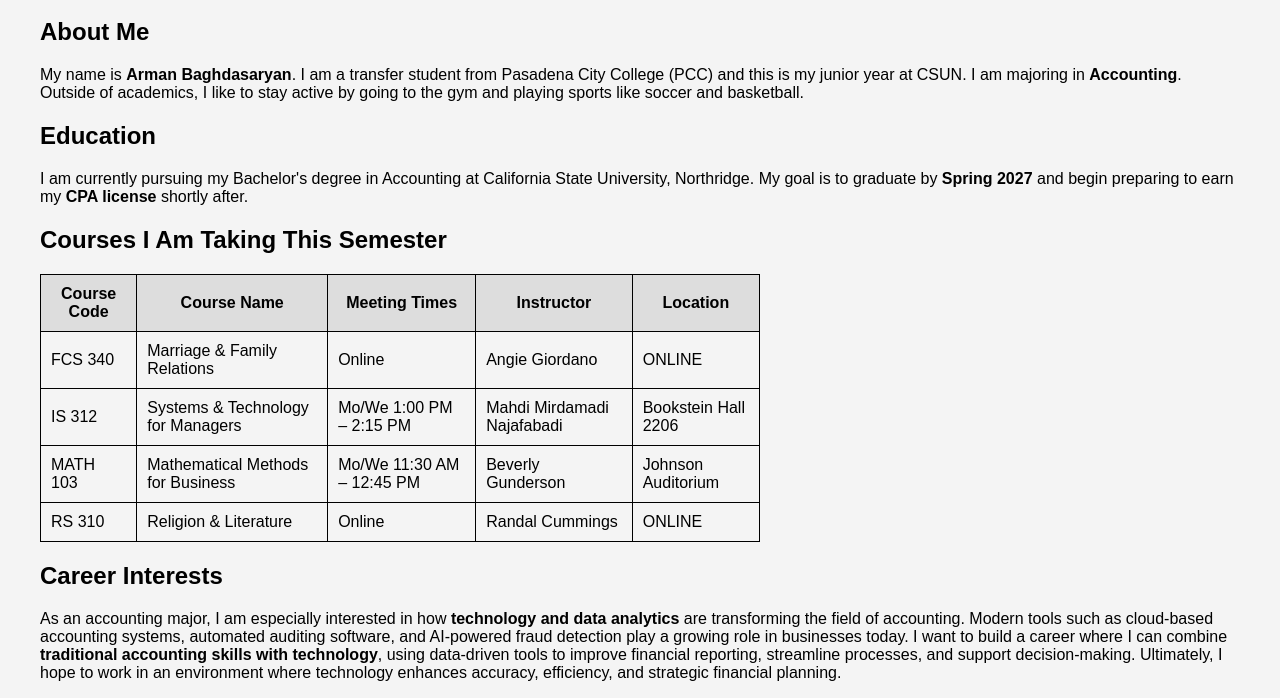
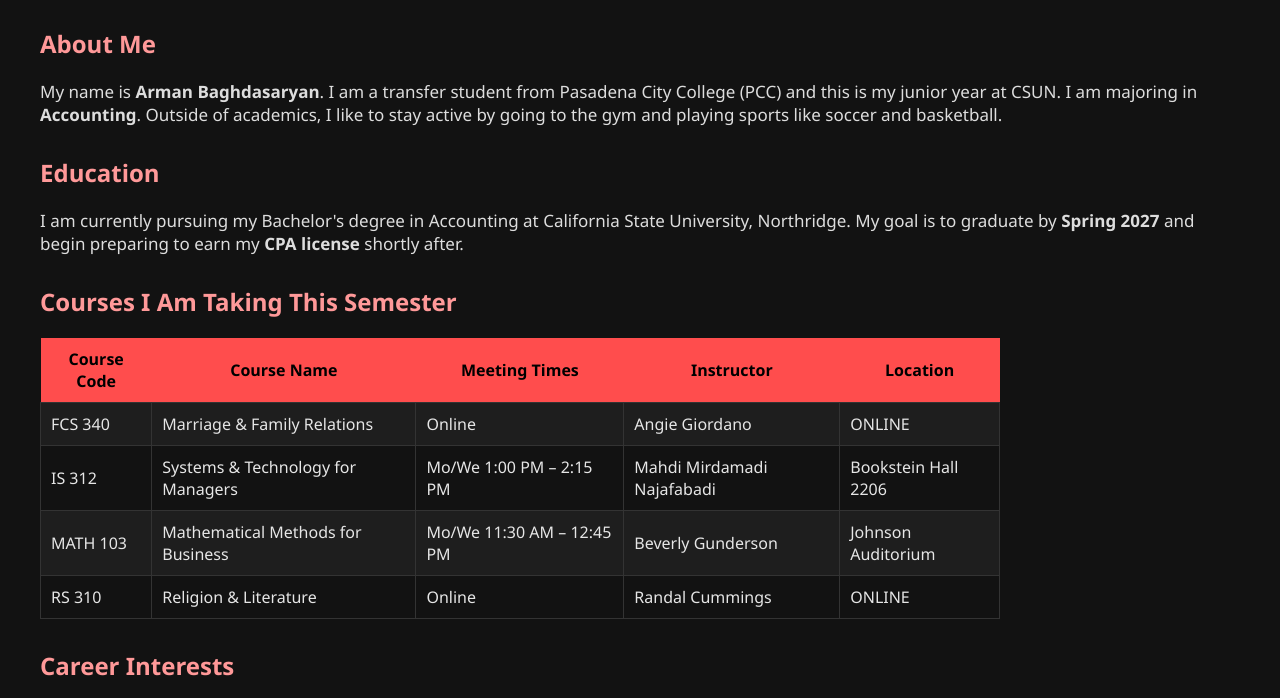
Before and after one commit to armscodes/ab913609, a plain HTML site: page index.html in a window 1280 px wide. Shown: the part 138-836 px from the top of the page. Drawn offline with Linux system fonts and the light colour scheme.

Commit message:
Update style.css

```diff
--- a/style.css
+++ b/style.css
@@ -1,30 +1,48 @@
+/* Dark Mode Modern Theme */
 body {
-    font-family: Arial, sans-serif;
-    background-color: #f4f4f4;
+    font-family: 'Segoe UI', sans-serif;
+    background-color: #121212;
+    color: #e6e6e6;
     margin: 40px;
 }
 
 h1 {
-    color: #8A0000; /* CSUN red */
+    color: #ff4d4d;
+    font-size: 34px;
+}
+
+h2 {
+    color: #ff9999;
+    margin-top: 30px;
 }
 
 img {
     border-radius: 10px;
-    margin-bottom: 20px;
+    border: 2px solid #ff4d4d;
 }
 
 table {
+    width: 80%;
     border-collapse: collapse;
-    width: 60%;
-    margin-top: 15px;
+    margin-top: 20px;
 }
 
-table, th, td {
-    border: 1px solid #000;
+th {
+    background-color: #ff4d4d;
+    color: #000;
     padding: 10px;
 }
 
-th {
-    background-color: #ddd;
-    font-weight: bold;
+td {
+    padding: 10px;
+    border: 1px solid #333;
 }
+
+tr:nth-child(even) {
+    background-color: #1e1e1e;
+}
+
+p {
+    font-size: 17px;
+    color: #ddd;
+}
```
